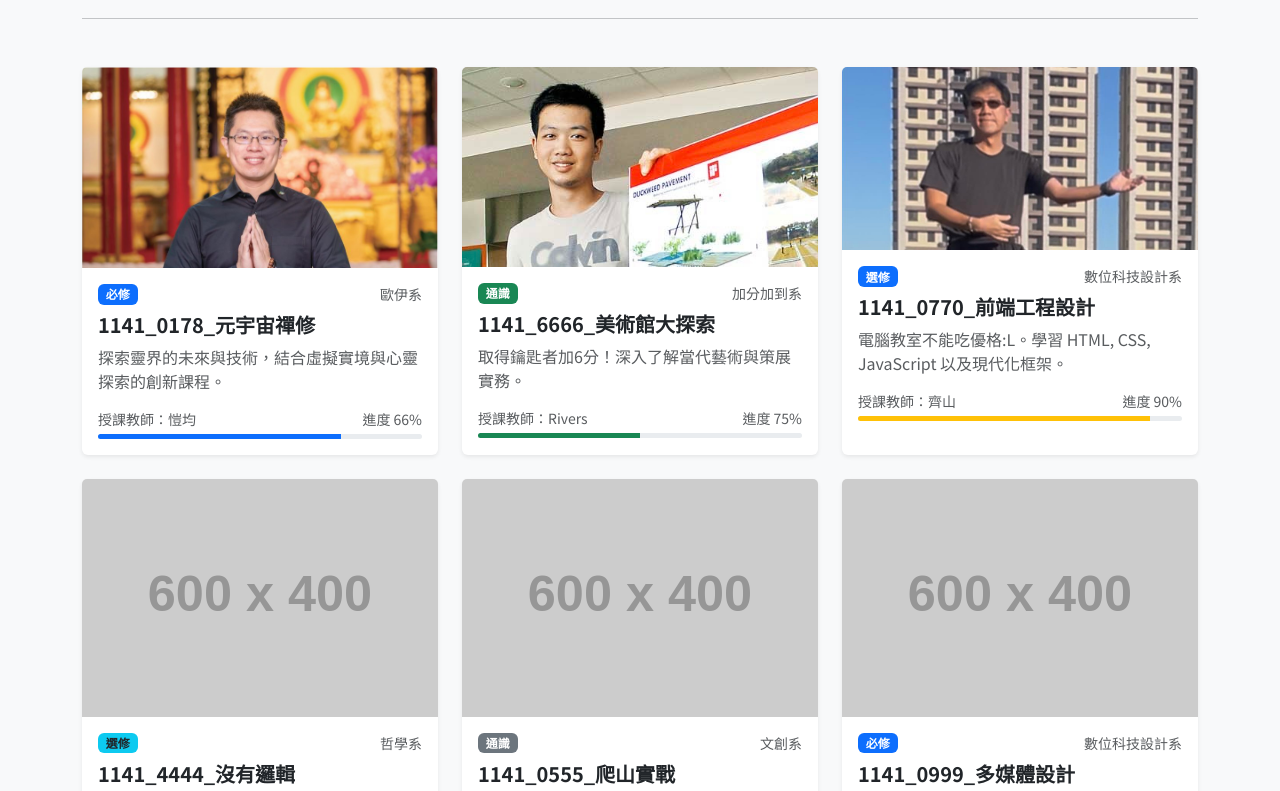
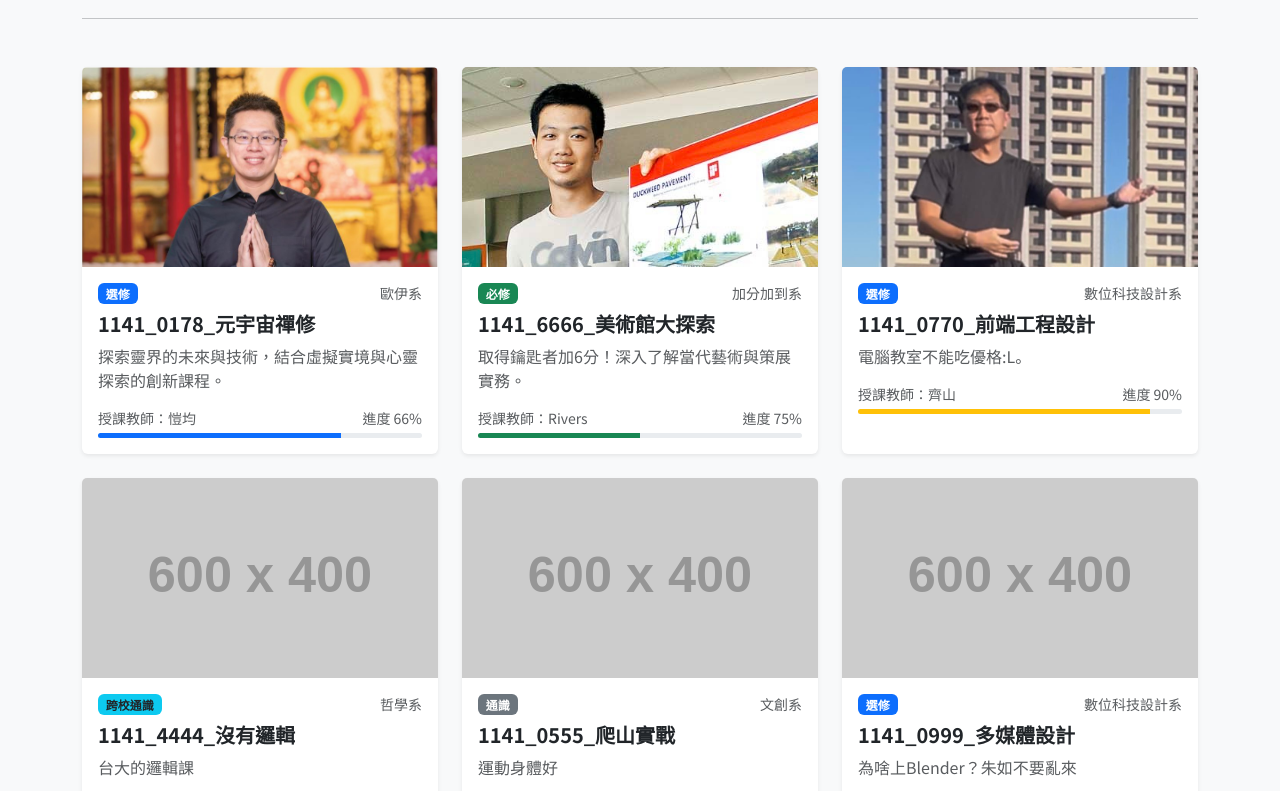
Before and after one commit to 111319022/f2e, a plain HTML site: page 前端期末WebPage/all-course.html in a window 1280 px wide. Shown: the part 160-951 px from the top of the page. Drawn offline with nearby package versions, Linux system fonts and the light colour scheme; no server answers; placeholder pictures from the web are drawn by us.

Commit message:
change content & course card css

```diff
--- a/前端期末WebPage/all-course.html
+++ b/前端期末WebPage/all-course.html
@@ -105,7 +105,7 @@
                         <img src="image/愷均.jpg" class="card-img-top" alt="元宇宙禪修">
                         <div class="card-body">
                             <div class="d-flex justify-content-between align-items-start mb-2">
-                                <span class="badge bg-primary">必修</span>
+                                <span class="badge bg-primary">選修</span>
                                 <small class="text-muted">歐伊系</small>
                             </div>
                             <h5 class="card-title fw-bold">1141_0178_元宇宙禪修</h5>
@@ -131,7 +131,7 @@
                         <img src="image/李至軒.jpg" class="card-img-top" alt="美術館大探索">
                         <div class="card-body">
                              <div class="d-flex justify-content-between align-items-start mb-2">
-                                <span class="badge bg-success">通識</span>
+                                <span class="badge bg-success">必修</span>
                                 <small class="text-muted">加分加到系</small>
                             </div>
                             <h5 class="card-title fw-bold">1141_6666_美術館大探索</h5>
@@ -160,7 +160,7 @@
                                 <small class="text-muted">數位科技設計系</small>
                             </div>
                             <h5 class="card-title fw-bold">1141_0770_前端工程設計</h5>
-                            <p class="card-text text-muted line-clamp-2">電腦教室不能吃優格:L。學習 HTML, CSS, JavaScript 以及現代化框架。</p>
+                            <p class="card-text text-muted line-clamp-2">電腦教室不能吃優格:L。</p>
                              <div class="mt-3">
                                 <div class="d-flex justify-content-between text-muted small mb-1">
                                     <span>授課教師：齊山</span>
@@ -181,7 +181,7 @@
                         <img src="https://placehold.co/600x400/20c997/ffffff?text=AI+Art" class="card-img-top" alt="AI生成藝術">
                         <div class="card-body">
                              <div class="d-flex justify-content-between align-items-start mb-2">
-                                <span class="badge bg-info text-dark">選修</span>
+                                <span class="badge bg-info text-dark">跨校通識</span>
                                 <small class="text-muted">哲學系</small>
                             </div>
                             <h5 class="card-title fw-bold">1141_4444_沒有邏輯</h5>
@@ -231,7 +231,7 @@
                          <img src="https://placehold.co/600x400/fd7e14/ffffff?text=UX+Design" class="card-img-top" alt="UX設計">
                         <div class="card-body">
                              <div class="d-flex justify-content-between align-items-start mb-2">
-                                <span class="badge bg-primary">必修</span>
+                                <span class="badge bg-primary">選修</span>
                                 <small class="text-muted">數位科技設計系</small>
                             </div>
                             <h5 class="card-title fw-bold">1141_0999_多媒體設計</h5>
--- a/前端期末WebPage/css/style.css
+++ b/前端期末WebPage/css/style.css
@@ -109,6 +109,13 @@ footer {
 #my-courses .card-img-top {
     height: 180px;
     object-fit: cover;
+}
+
+/* 所有課程頁面的課程卡片圖片 */
+.course-card .card-img-top {
+    height: 200px;
+    object-fit: cover;
+    width: 100%;
 }
 
 /* =========================================
```
